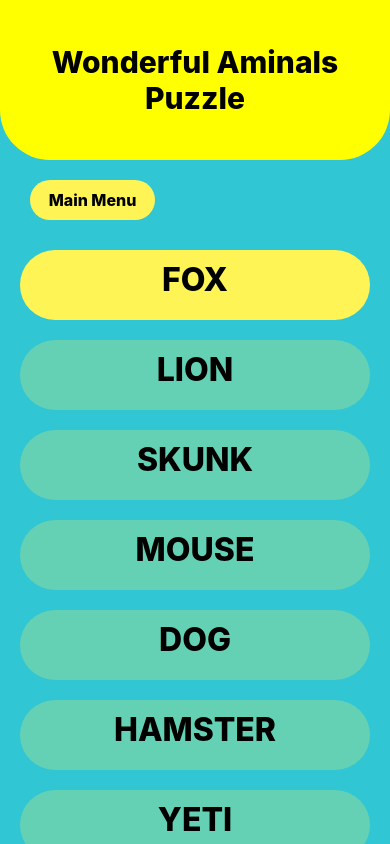
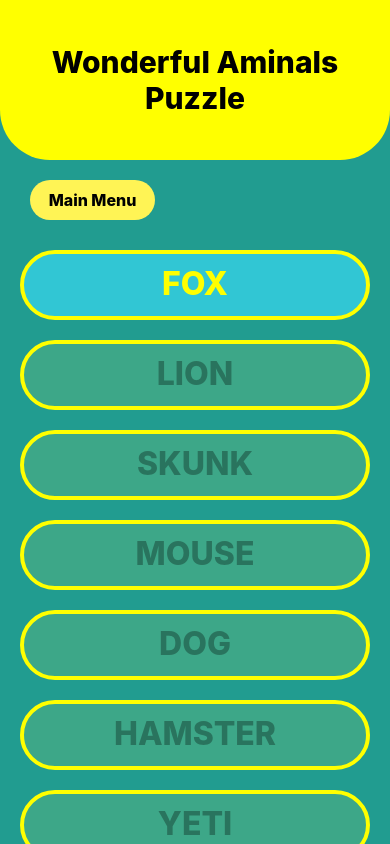
Before and after one commit to Vachek-hooves/RN, a React Native app: screen /LevelsScreen in a window 390 px wide. Built offline with nearby package versions, Linux system fonts and the light colour scheme.

Commit message:
update app style

```diff
--- a/components/ProfileDetails.js
+++ b/components/ProfileDetails.js
@@ -5,20 +5,14 @@ import {COLORS} from './constants/colors';
 import {handleChangeImage, handleRenameUser} from '../Utils/profile';
 
 const ProfileDetails = ({user}) => {
-
-
   const [nameChange, setNameChange] = useState(false);
   const [newName, setNewName] = useState(user.nick);
   const [image, setImage] = useState(user.photo);
 
-
   useEffect(() => {
-    async function setData() {
-      setNewName(user.name);
-      setImage(user.image);
-    }
-    setData();
-  }, []);
+    setNewName(user.nick);
+    setImage(user.photo);
+  }, [user]);
 
   function userRenameFn(text) {
     setNewName(text);
@@ -38,7 +32,7 @@ const ProfileDetails = ({user}) => {
       {nameChange ? (
         <View style={styles.renameContainer}>
           <MadeInput
-            label={'new name'}
+            label={'New nick'}
             style={{
               backgroundColor: COLORS.yellowLight,
               padding: 10,
@@ -59,7 +53,16 @@ const ProfileDetails = ({user}) => {
             btnContainer={{alignItems: 'center', justifyContent: 'center'}}
             btnText={{paddingTop: 20}}
             onPressFn={saveNewNameHandler}>
-            SAVE
+            <View style={{flex: 1, justifyContent: 'center', paddingTop: 25}}>
+              <Text
+                style={{
+                  fontSize: 18,
+                  color: COLORS.yellow2,
+                  fontWeight: '800',
+                }}>
+                SAVE
+              </Text>
+            </View>
           </CustomButton>
         </View>
       ) : (
@@ -73,7 +76,6 @@ const ProfileDetails = ({user}) => {
             <Text>Change Photo</Text>
           ) : (
             <Image source={{uri: image[0]}} style={styles.image} />
-            // <Text>photo</Text>
           )}
         </View>
       </HandleImagePicker>
@@ -85,18 +87,26 @@ export default ProfileDetails;
 
 const styles = StyleSheet.create({
   rootContainer: {alignItems: 'center', padding: 20},
-  image: {width: '100%', height: '100%', borderRadius: 30, marginVertical: 20},
+  image: {
+    width: '100%',
+    height: '100%',
+    borderRadius: 30,
+    marginVertical: 20,
+    borderWidth: 4,
+    borderColor: COLORS.yellow2
+  },
   renameContainer: {
     flexDirection: 'row',
     alignItems: 'center',
     gap: 30,
   },
   textInput: {
-    borderWidth: 1,
+    borderWidth: 4,
     borderRadius: 12,
     paddingLeft: 5,
     padding: 4,
     width: 120,
+    borderColor: COLORS.yellow2
   },
   inputText: {
     textAlign: 'center',
--- a/components/SingleLevelComponents/PuzzleLevelsGrid.js
+++ b/components/SingleLevelComponents/PuzzleLevelsGrid.js
@@ -18,7 +18,7 @@ const PuzzleLevelsGrid = ({data, level}) => {
     // if (!existingData) {
     //   await savePuzzleToAsyncStorage(data, data.animal);
     // }
-    navigation.navigate('PuzzleSingleLevelScreen', { level, animal});
+    navigation.navigate('PuzzleSingleLevelScreen', {level, animal});
   }
 
   useEffect(() => {
@@ -43,12 +43,17 @@ const PuzzleLevelsGrid = ({data, level}) => {
       style={[
         styles.btnStyle,
         {
-          backgroundColor:
-            isLocked ?? false ? COLORS.yellow + 40 : COLORS.yellow,
+          backgroundColor: isLocked ?? false ? COLORS.yellow + 20 : '#31C6D4',
         },
       ]}
       disabled={isLocked ?? true}>
-      <Text style={styles.btnText}>{ANIMAL}</Text>
+      <Text
+        style={[
+          styles.btnText,
+          {color: isLocked ?? false ? COLORS.black + 50 : COLORS.yellow2},
+        ]}>
+        {ANIMAL}
+      </Text>
     </TouchableOpacity>
   );
 };
@@ -57,18 +62,21 @@ export default PuzzleLevelsGrid;
 
 const styles = StyleSheet.create({
   btnStyle: {
-    // borderWidth: 1,
+    borderWidth: 4,
     padding: 10,
     width: 350,
     borderRadius: 50,
     height: 70,
     // backgroundColor: COLORS.yellow + 50,
     marginVertical: 10,
+    backgroundColor: '#31C6D4',
+    borderColor: COLORS.yellow2,
   },
   btnText: {
     fontWeight: '800',
     fontSize: 32,
     textAlign: 'center',
+    color: COLORS.yellow2,
     // color: COLORS.yellow,
   },
 });
--- a/components/constants/colors.js
+++ b/components/constants/colors.js
@@ -4,6 +4,8 @@ export const COLORS = {
   yellowLight: '#EDFE84',
   teal: '#219C90',
   yellow2: '#FFFF00',
+  black: '#000000',
+  white: '#FCF8F3',
   // mainBg: '#5473DE',
   // yellow: '#EDDF62',
   // yellowLight: '#EDFE84',
--- a/screens/LevelsScreen.js
+++ b/screens/LevelsScreen.js
@@ -66,7 +66,7 @@ const styles = StyleSheet.create({
     // justifyContent: 'center',
     // alignItems: 'center',
     flex: 1,
-    backgroundColor: COLORS.mainBg,
+    backgroundColor: COLORS.teal,
     gap: 20,
     // paddingBottom: 30,
   },
--- a/screens/ProfileScreen.js
+++ b/screens/ProfileScreen.js
@@ -14,13 +14,12 @@ import ProfileDetails from '../components/ProfileDetails';
 
 const ProfileScreen = ({navigation}) => {
   const [user, setUser] = useState(null);
-  console.log(user)
+  console.log(user);
 
   const [userInputs, setUserInputs] = useState({
     nick: '',
     photo: '',
   });
-
 
   const dateId = () => {
     return Date.now().toString();
@@ -148,7 +147,8 @@ export default ProfileScreen;
 
 const styles = StyleSheet.create({
   rootContainer: {
-    backgroundColor: COLORS.mainBg,
+    // backgroundColor: COLORS.mainBg,
+    backgroundColor: COLORS.teal,
     flex: 1,
   },
   headerText: {
@@ -157,17 +157,20 @@ const styles = StyleSheet.create({
     fontWeight: '600',
   },
   btnStyle: {
-    // borderWidth: 1,
+    borderWidth: 3,
     padding: 10,
     width: 350,
     borderRadius: 50,
     height: 70,
-    backgroundColor: COLORS.yellow,
+    // backgroundColor: COLORS.yellow2,
     marginVertical: 10,
+    backgroundColor: '#31C6D4',
+    borderColor: COLORS.yellow2,
   },
   btnText: {
     fontWeight: '800',
     fontSize: 32,
     textAlign: 'center',
+    color: COLORS.yellow2,
   },
 });
--- a/screens/PuzzleSingleLevelScreen.js
+++ b/screens/PuzzleSingleLevelScreen.js
@@ -48,7 +48,7 @@ const styles = StyleSheet.create({
     padding: 10,
     width: 100,
     borderRadius: 50,
-    backgroundColor: COLORS.yellow,
+    backgroundColor: COLORS.yellow2,
     marginVertical: 20,
     marginLeft: 30,
   },
--- a/screens/RulesScreen.js
+++ b/screens/RulesScreen.js
@@ -10,7 +10,9 @@ const RulesScreen = () => {
       <MainMenuHeader>
         <Text style={[styles.headerText, {color: 'black'}]}>Rules</Text>
       </MainMenuHeader>
-      <ReturnBtn>Return</ReturnBtn>
+      <ReturnBtn btnStyle={styles.btnStyle} textStyle={styles.textStyle}>
+        return
+      </ReturnBtn>
       <View style={styles.rulesContainer}>
         <Text style={[styles.headerText]}>
           Welcome to the Wonderful Animals Puzzle Game!{' '}
@@ -75,11 +77,11 @@ const styles = StyleSheet.create({
     marginVertical: 5,
   },
   btnStyle: {
-    borderWidth: 1,
+    // borderWidth: 1,
     padding: 10,
     width: 100,
     borderRadius: 50,
-    backgroundColor: COLORS.yellow,
+    backgroundColor: COLORS.yellow2,
     marginVertical: 20,
     marginLeft: 30,
   },
```
